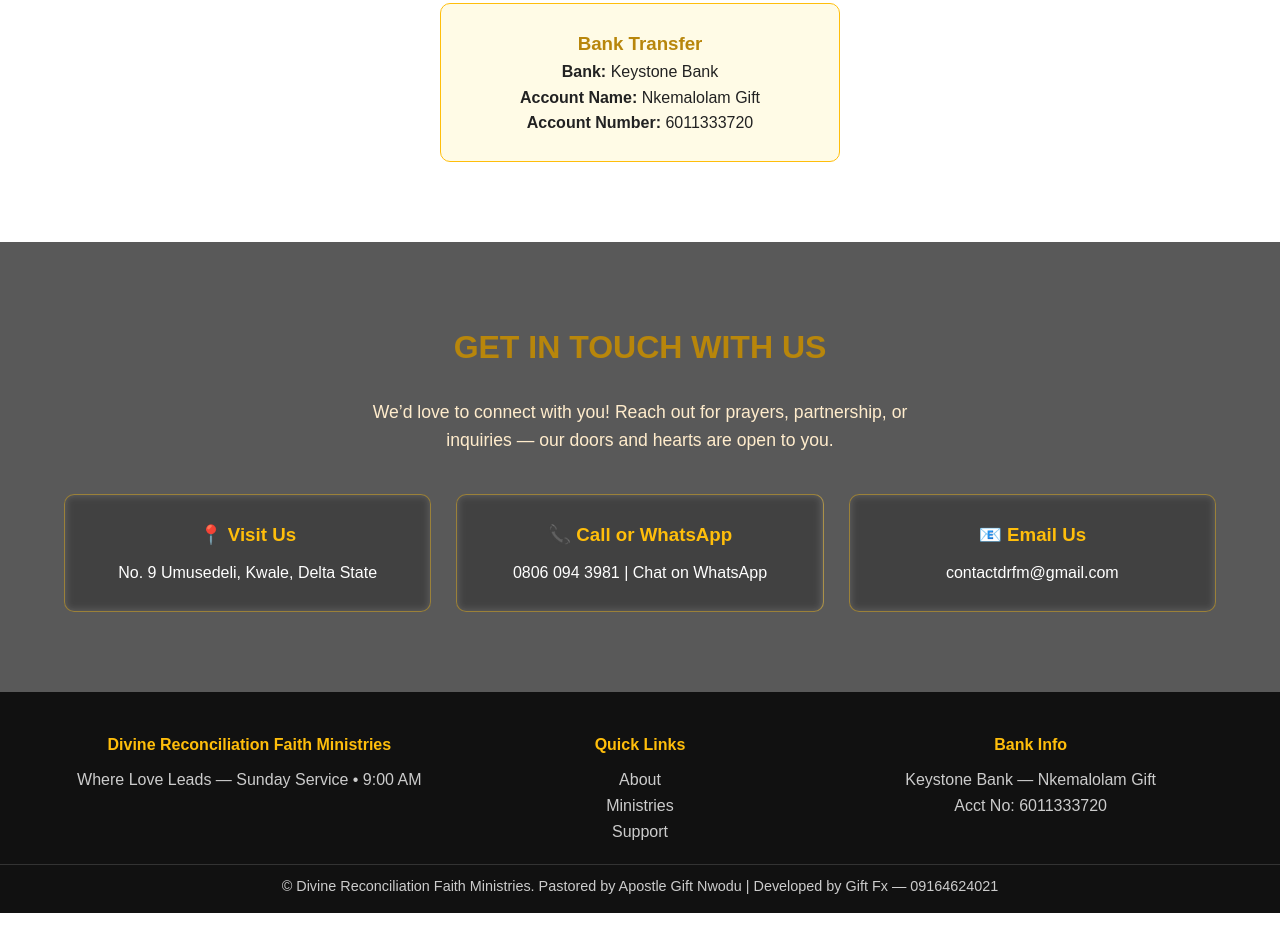
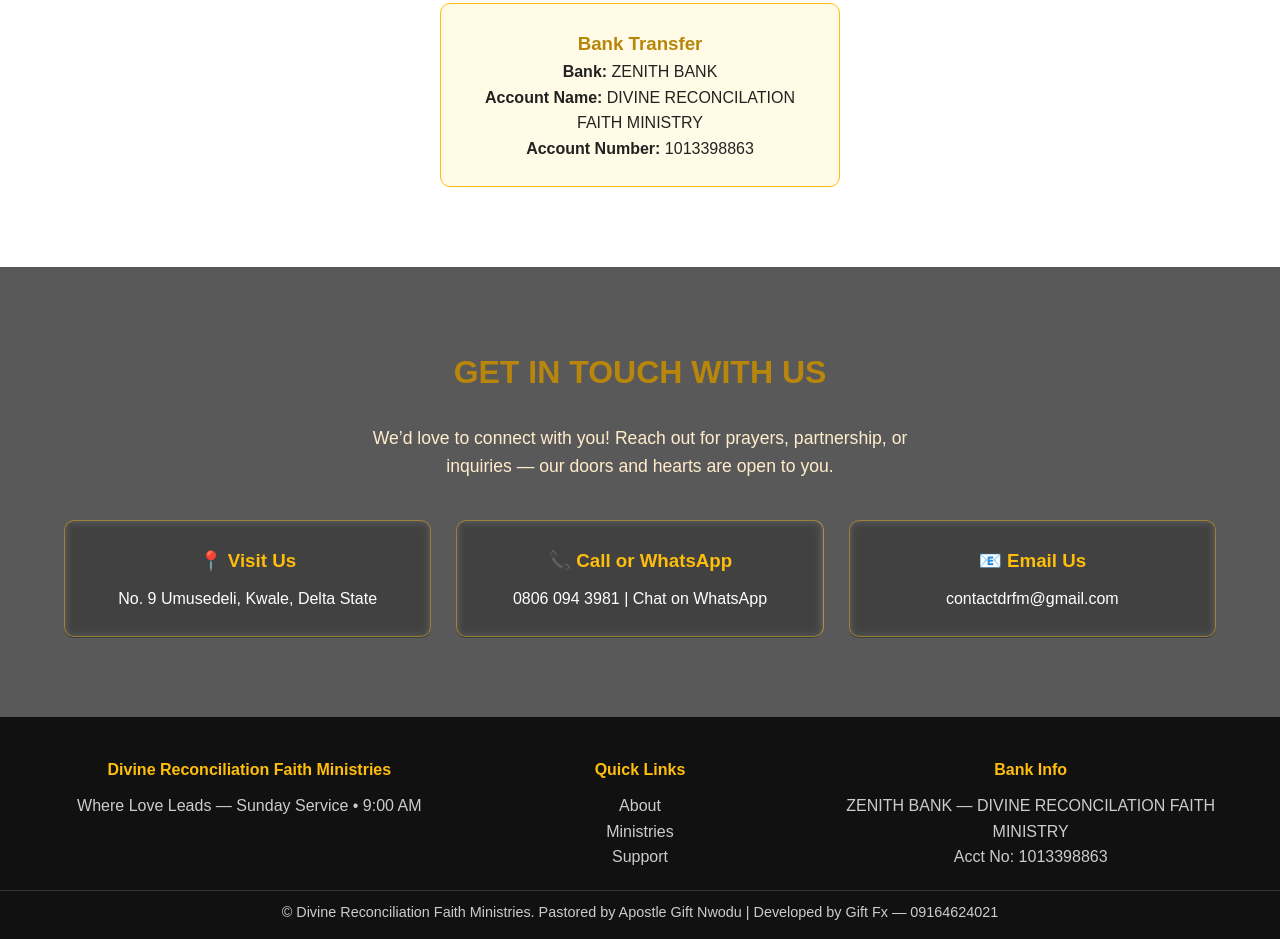
Before and after one commit to Giftfx-ship/Drfm, a plain HTML site: page index.html in a window 1280 px wide. Shown: the part 3844-4783 px from the top of the page. Before the commit the page ends 4757 px from the top, so only its background shows below. Drawn offline with Linux system fonts and the light colour scheme.

Commit message:
Update bank details from Keystone to Zenith Bank

```diff
--- a/index.html
+++ b/index.html
@@ -171,9 +171,9 @@
       <p>Your giving fuels the spread of the Gospel and empowers our outreach missions. Thank you for partnering with us to transform lives!</p>
       <div class="give-card">
         <h3>Bank Transfer</h3>
-        <p><strong>Bank:</strong> Keystone Bank</p>
-        <p><strong>Account Name:</strong> Nkemalolam Gift</p>
-        <p><strong>Account Number:</strong> 6011333720</p>
+        <p><strong>Bank:</strong> ZENITH BANK</p>
+        <p><strong>Account Name:</strong> DIVINE RECONCILATION FAITH MINISTRY</p>
+        <p><strong>Account Number:</strong> 1013398863</p>
       </div>
     </div>
   </section>
@@ -223,8 +223,8 @@
       </div>
       <div>
         <h4>Bank Info</h4>
-        <p>Keystone Bank — Nkemalolam Gift</p>
-        <p>Acct No: 6011333720</p>
+        <p>ZENITH BANK — DIVINE RECONCILATION FAITH MINISTRY</p>
+        <p>Acct No: 1013398863</p>
       </div>
     </div>
     <p class="footer-bottom">© <span id="year"></span> Divine Reconciliation Faith Ministries. Pastored by Apostle Gift Nwodu | Developed by Gift Fx — 09164624021</p>
```
